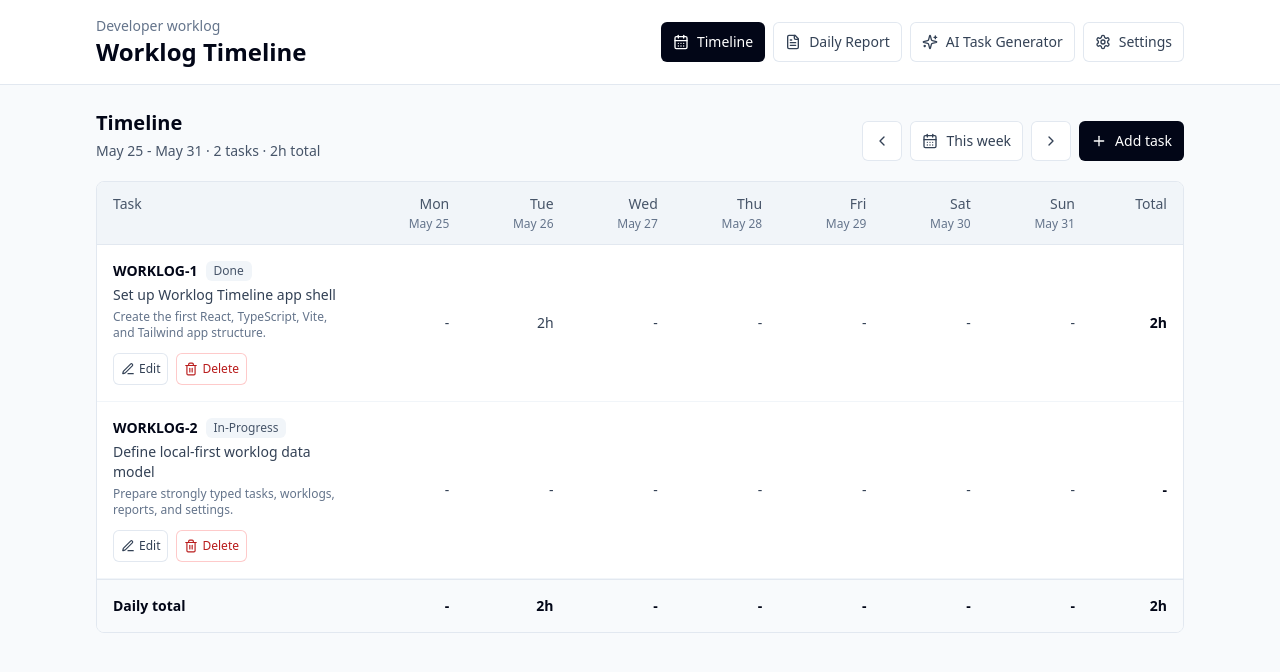
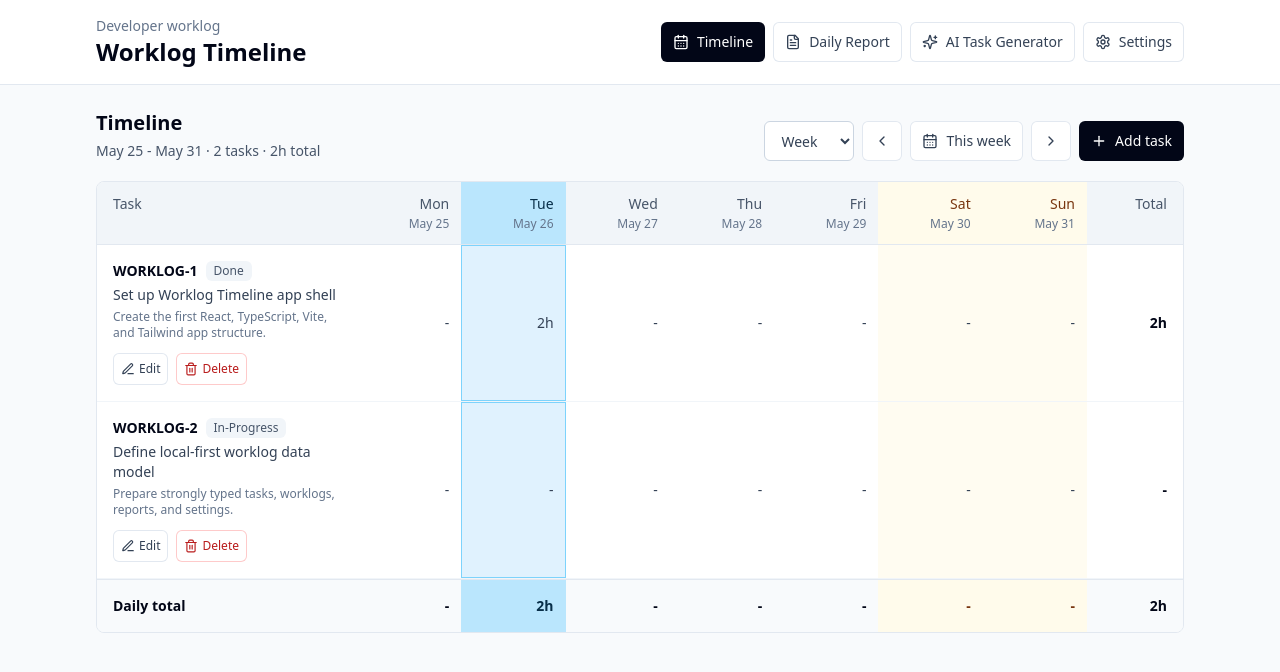
Before and after one commit to tranbalong96/worklog-timeline, a React (Vite) app: page / in a window 1280 px wide. Shown: the top 672 px of the page. Built offline with nearby package versions, Linux system fonts and the light colour scheme.

Commit message:
Update date show on timeline

```diff
--- a/src/helpers/dateHelper.ts
+++ b/src/helpers/dateHelper.ts
@@ -39,6 +39,33 @@ export function getWeekDays(date: Date, weekStart: WeekStart): Date[] {
   return Array.from({ length: 7 }, (_, index) => addDays(weekStartDate, index));
 }
 
+export function getRollingSevenDays(date: Date): Date[] {
+  return Array.from({ length: 7 }, (_, index) => addDays(date, index - 6));
+}
+
+export function getMonthDays(date: Date): Date[] {
+  const firstDay = new Date(date.getFullYear(), date.getMonth(), 1);
+  const lastDay = new Date(date.getFullYear(), date.getMonth() + 1, 0);
+  const totalDays = lastDay.getDate();
+
+  return Array.from({ length: totalDays }, (_, index) => addDays(firstDay, index));
+}
+
+export function addMonths(date: Date, months: number): Date {
+  const nextDate = new Date(date);
+  nextDate.setMonth(nextDate.getMonth() + months);
+
+  return nextDate;
+}
+
+export function isWeekend(date: Date): boolean {
+  return date.getDay() === 0 || date.getDay() === 6;
+}
+
+export function isSameDate(firstDate: Date, secondDate: Date): boolean {
+  return formatDateKey(firstDate) === formatDateKey(secondDate);
+}
+
 export function formatDayLabel(date: Date): string {
   return dayLabels[date.getDay()];
 }
@@ -56,3 +83,10 @@ export function formatWeekRange(weekDays: Date[]): string {
 
   return `${formatShortDate(firstDay)} - ${formatShortDate(lastDay)}`;
 }
+
+export function formatMonthLabel(date: Date): string {
+  return date.toLocaleDateString(undefined, {
+    month: 'long',
+    year: 'numeric',
+  });
+}
--- a/src/helpers/i18n.ts
+++ b/src/helpers/i18n.ts
@@ -22,7 +22,14 @@ const translations = {
     settings: 'Settings',
     previousWeek: 'Previous week',
     nextWeek: 'Next week',
+    previousPeriod: 'Previous period',
+    nextPeriod: 'Next period',
     thisWeek: 'This week',
+    currentPeriod: 'Current period',
+    viewMode: 'View mode',
+    weekView: 'Week',
+    sevenDayView: '7 days',
+    monthView: 'Month',
     task: 'Task',
     total: 'Total',
     dailyTotal: 'Daily total',
@@ -127,7 +134,14 @@ const translations = {
     settings: 'Cài đặt',
     previousWeek: 'Tuần trước',
     nextWeek: 'Tuần sau',
+    previousPeriod: 'Kỳ trước',
+    nextPeriod: 'Kỳ sau',
     thisWeek: 'Tuần này',
+    currentPeriod: 'Hiện tại',
+    viewMode: 'Chế độ xem',
+    weekView: 'Tuần',
+    sevenDayView: '7 ngày',
+    monthView: 'Tháng',
     task: 'Task',
     total: 'Tổng',
     dailyTotal: 'Tổng theo ngày',
--- a/src/pages/TimelinePage.tsx
+++ b/src/pages/TimelinePage.tsx
@@ -6,11 +6,17 @@ import { WorklogModal } from '../components/WorklogModal';
 import { translate } from '../helpers/i18n';
 import {
   addDays,
+  addMonths,
   formatDateKey,
   formatDayLabel,
+  formatMonthLabel,
   formatShortDate,
   formatWeekRange,
+  getMonthDays,
+  getRollingSevenDays,
   getWeekDays,
+  isSameDate,
+  isWeekend,
 } from '../helpers/dateHelper';
 import {
   formatHours,
@@ -44,6 +50,8 @@ type WorklogModalState = {
   task: Task;
 };
 
+type TimelineViewMode = 'week' | 'rolling7' | 'month';
+
 export function TimelinePage({
   language,
   tasks,
@@ -56,22 +64,64 @@ export function TimelinePage({
 }: TimelinePageProps) {
   const t = (key: Parameters<typeof translate>[1]) => translate(language, key);
   const [selectedDate, setSelectedDate] = useState(() => new Date());
+  const [viewMode, setViewMode] = useState<TimelineViewMode>('week');
   const [isAddingTask, setIsAddingTask] = useState(false);
   const [editingTask, setEditingTask] = useState<Task | undefined>();
   const [deletingTask, setDeletingTask] = useState<Task | undefined>();
   const [loggingWorklog, setLoggingWorklog] = useState<WorklogModalState | undefined>();
-  const weekDays = useMemo(() => getWeekDays(selectedDate, weekStart), [selectedDate, weekStart]);
-  const weeklyTotal = getWeekTotal(worklogs, tasks, weekDays);
+  const visibleDays = useMemo(() => {
+    if (viewMode === 'month') {
+      return getMonthDays(selectedDate);
+    }
 
-  function goToPreviousWeek() {
-    setSelectedDate((currentDate) => addDays(currentDate, -7));
+    if (viewMode === 'rolling7') {
+      return getRollingSevenDays(selectedDate);
+    }
+
+    return getWeekDays(selectedDate, weekStart);
+  }, [selectedDate, viewMode, weekStart]);
+  const periodTotal = getWeekTotal(worklogs, tasks, visibleDays);
+  const gridTemplateColumns = `minmax(260px,1.6fr) repeat(${visibleDays.length}, minmax(88px,1fr)) minmax(96px,0.8fr)`;
+  const periodLabel =
+    viewMode === 'month' ? formatMonthLabel(selectedDate) : formatWeekRange(visibleDays);
+  const currentPeriodLabel = viewMode === 'week' ? t('thisWeek') : t('currentPeriod');
+  const today = useMemo(() => new Date(), []);
+
+  function getDayCellClass(day: Date, section: 'header' | 'body' | 'total'): string {
+    if (isSameDate(day, today)) {
+      return section === 'body'
+        ? 'bg-sky-100 text-sky-950 ring-1 ring-inset ring-sky-300'
+        : 'bg-sky-200 text-sky-950';
+    }
+
+    if (isWeekend(day)) {
+      return section === 'body' ? 'bg-amber-50/70 text-amber-900' : 'bg-amber-50 text-amber-900';
+    }
+
+    return '';
   }
 
-  function goToNextWeek() {
-    setSelectedDate((currentDate) => addDays(currentDate, 7));
+  function goToPreviousPeriod() {
+    setSelectedDate((currentDate) => {
+      if (viewMode === 'month') {
+        return addMonths(currentDate, -1);
+      }
+
+      return addDays(currentDate, -7);
+    });
   }
 
-  function goToCurrentWeek() {
+  function goToNextPeriod() {
+    setSelectedDate((currentDate) => {
+      if (viewMode === 'month') {
+        return addMonths(currentDate, 1);
+      }
+
+      return addDays(currentDate, 7);
+    });
+  }
+
+  function goToCurrentPeriod() {
     setSelectedDate(new Date());
   }
 
@@ -109,33 +159,46 @@ export function TimelinePage({
         <div>
           <h2 className="text-xl font-semibold text-slate-950">{t('timeline')}</h2>
           <p className="mt-1 text-sm text-slate-600">
-            {formatWeekRange(weekDays)} · {tasks.length} tasks · {formatHours(weeklyTotal)} total
+            {periodLabel} · {tasks.length} tasks · {formatHours(periodTotal)} total
           </p>
         </div>
         <div className="flex flex-wrap items-center gap-2">
+          <label className="sr-only" htmlFor="timeline-view-mode">
+            {t('viewMode')}
+          </label>
+          <select
+            id="timeline-view-mode"
+            className="h-10 rounded-md border border-slate-300 bg-white px-3 text-sm font-medium text-slate-700 outline-none focus:border-slate-500"
+            value={viewMode}
+            onChange={(event) => setViewMode(event.target.value as TimelineViewMode)}
+          >
+            <option value="week">{t('weekView')}</option>
+            <option value="rolling7">{t('sevenDayView')}</option>
+            <option value="month">{t('monthView')}</option>
+          </select>
           <button
             type="button"
             className="inline-flex h-10 w-10 items-center justify-center rounded-md bg-white text-slate-700 ring-1 ring-inset ring-slate-200 hover:bg-slate-100"
-            onClick={goToPreviousWeek}
-            aria-label={t('previousWeek')}
-            title={t('previousWeek')}
+            onClick={goToPreviousPeriod}
+            aria-label={viewMode === 'week' ? t('previousWeek') : t('previousPeriod')}
+            title={viewMode === 'week' ? t('previousWeek') : t('previousPeriod')}
           >
             <ChevronLeft className="h-4 w-4" aria-hidden="true" />
           </button>
           <button
             type="button"
             className="inline-flex min-h-10 items-center gap-2 rounded-md bg-white px-3 text-sm font-medium text-slate-700 ring-1 ring-inset ring-slate-200 hover:bg-slate-100"
-            onClick={goToCurrentWeek}
+            onClick={goToCurrentPeriod}
           >
             <CalendarDays className="h-4 w-4" aria-hidden="true" />
-            {t('thisWeek')}
+            {currentPeriodLabel}
           </button>
           <button
             type="button"
             className="inline-flex h-10 w-10 items-center justify-center rounded-md bg-white text-slate-700 ring-1 ring-inset ring-slate-200 hover:bg-slate-100"
-            onClick={goToNextWeek}
-            aria-label={t('nextWeek')}
-            title={t('nextWeek')}
+            onClick={goToNextPeriod}
+            aria-label={viewMode === 'week' ? t('nextWeek') : t('nextPeriod')}
+            title={viewMode === 'week' ? t('nextWeek') : t('nextPeriod')}
           >
             <ChevronRight className="h-4 w-4" aria-hidden="true" />
           </button>
@@ -150,11 +213,17 @@ export function TimelinePage({
         </div>
       </div>
       <div className="overflow-x-auto rounded-lg border border-slate-200 bg-white">
-        <div className="min-w-[960px]">
-          <div className="grid grid-cols-[minmax(260px,1.6fr)_repeat(7,minmax(88px,1fr))_minmax(96px,0.8fr)] border-b border-slate-200 bg-slate-100 text-sm font-medium text-slate-600">
+        <div style={{ minWidth: `${360 + visibleDays.length * 88}px` }}>
+          <div
+            className="grid border-b border-slate-200 bg-slate-100 text-sm font-medium text-slate-600"
+            style={{ gridTemplateColumns }}
+          >
             <div className="px-4 py-3">{t('task')}</div>
-            {weekDays.map((day) => (
-              <div key={formatDateKey(day)} className="px-3 py-3 text-right">
+            {visibleDays.map((day) => (
+              <div
+                key={formatDateKey(day)}
+                className={`px-3 py-3 text-right ${getDayCellClass(day, 'header')}`}
+              >
                 <div>{formatDayLabel(day)}</div>
                 <div className="mt-0.5 text-xs font-normal text-slate-500">{formatShortDate(day)}</div>
               </div>
@@ -166,12 +235,13 @@ export function TimelinePage({
             <div className="px-4 py-8 text-sm text-slate-500">{t('noTasksYet')}</div>
           ) : (
             tasks.map((task) => {
-              const taskTotal = getTaskWeeklyTotal(worklogs, task.id, weekDays);
+              const taskTotal = getTaskWeeklyTotal(worklogs, task.id, visibleDays);
 
               return (
                 <div
                   key={task.id}
-                  className="grid grid-cols-[minmax(260px,1.6fr)_repeat(7,minmax(88px,1fr))_minmax(96px,0.8fr)] border-b border-slate-100 text-sm last:border-b-0"
+                  className="grid border-b border-slate-100 text-sm last:border-b-0"
+                  style={{ gridTemplateColumns }}
                 >
                   <div className="px-4 py-4">
                     <div className="flex flex-wrap items-center gap-2">
@@ -201,7 +271,7 @@ export function TimelinePage({
                       </button>
                     </div>
                   </div>
-                  {weekDays.map((day) => {
+                  {visibleDays.map((day) => {
                     const hours = getHoursForTaskOnDate(worklogs, task.id, day);
                     const dateKey = formatDateKey(day);
 
@@ -209,7 +279,10 @@ export function TimelinePage({
                       <button
                         key={`${task.id}-${dateKey}`}
                         type="button"
-                        className="flex items-center justify-end px-3 py-4 text-right text-slate-700 hover:bg-slate-50"
+                        className={`flex items-center justify-end px-3 py-4 text-right text-slate-700 hover:bg-slate-50 ${getDayCellClass(
+                          day,
+                          'body',
+                        )}`}
                         onClick={() => setLoggingWorklog({ task, date: dateKey })}
                         aria-label={`${t('logHours')} ${task.code} ${dateKey}`}
                         title={t('logHours')}
@@ -226,14 +299,20 @@ export function TimelinePage({
             })
           )}
 
-          <div className="grid grid-cols-[minmax(260px,1.6fr)_repeat(7,minmax(88px,1fr))_minmax(96px,0.8fr)] border-t border-slate-200 bg-slate-50 text-sm font-semibold text-slate-950">
+          <div
+            className="grid border-t border-slate-200 bg-slate-50 text-sm font-semibold text-slate-950"
+            style={{ gridTemplateColumns }}
+          >
             <div className="px-4 py-4">{t('dailyTotal')}</div>
-            {weekDays.map((day) => (
-              <div key={formatDateKey(day)} className="px-3 py-4 text-right">
+            {visibleDays.map((day) => (
+              <div
+                key={formatDateKey(day)}
+                className={`px-3 py-4 text-right ${getDayCellClass(day, 'total')}`}
+              >
                 {formatHours(getDayTotal(worklogs, tasks, day))}
               </div>
             ))}
-            <div className="px-4 py-4 text-right">{formatHours(weeklyTotal)}</div>
+            <div className="px-4 py-4 text-right">{formatHours(periodTotal)}</div>
           </div>
         </div>
       </div>
```
